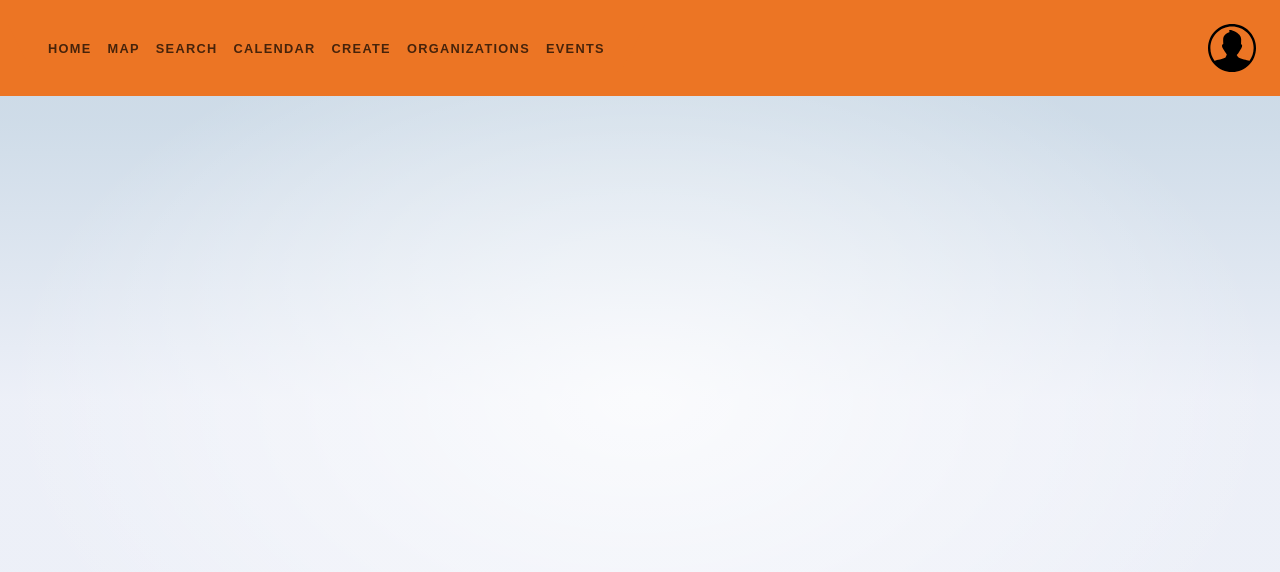
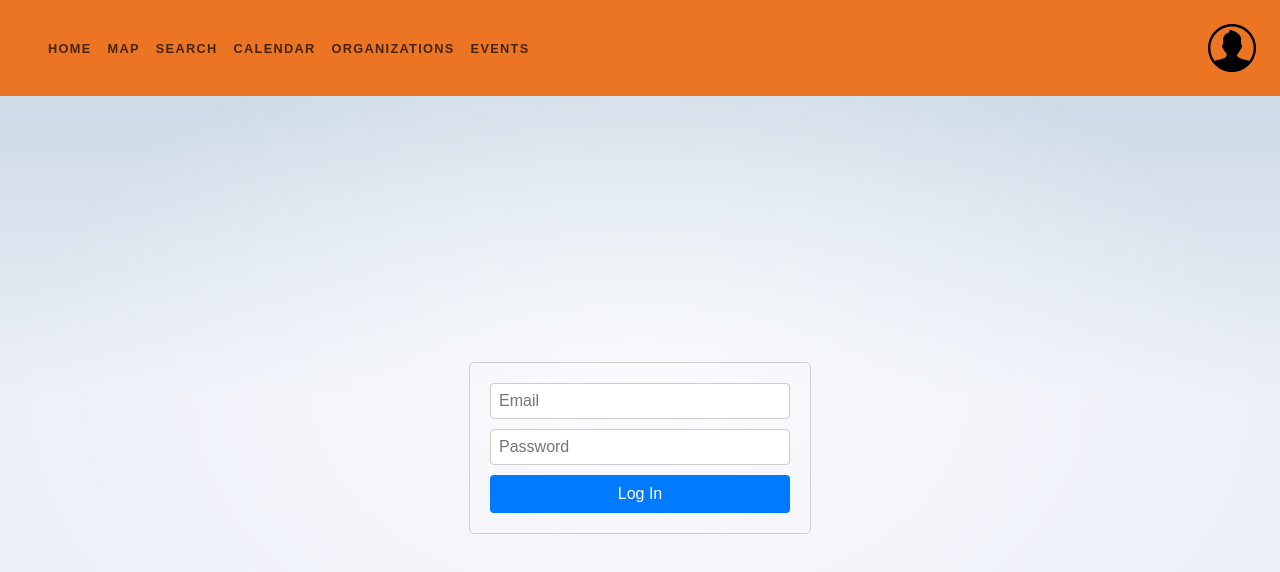
Before and after one commit to ThejasKumar100/Kickmap-FD, a SvelteKit app in the folder FE5/: page /student in a window 1280 px wide. Shown: the top 572 px of the page. Built offline with nearby package versions, Linux system fonts and the light colour scheme; no server answers; the database is empty.

Commit message:
finished login page and removed createEvent from the header. Added a redirect to the createEvent page upon successful login

```diff
--- a/FE5/src/routes/Header.svelte
+++ b/FE5/src/routes/Header.svelte
@@ -43,10 +43,11 @@
 				<a href="/calendar">Calendar</a>
 			</li>
 
-			<!-- Create Event -->
+			<!-- Create Event
 			<li aria-current={$page.url.pathname === '/createEvent' ? 'page' : undefined}>
 				<a href="/createEvent">Create</a>
 			</li>
+			-->
 
 			<!-- Org Page -->
 			<li aria-current={$page.url.pathname === '/orgs' ? 'page' : undefined}>
--- a/FE5/src/routes/student/+page.svelte
+++ b/FE5/src/routes/student/+page.svelte
@@ -1,75 +1,79 @@
 <script lang="ts">
-    import type { PageData } from '../$types';
+  import { getFirestore, collection, query, where, getDocs } from 'firebase/firestore';
+  import { db } from '../../firebaseConfig';
   import { onMount } from 'svelte';
-    import { getFirestore, collection, getDocs } from 'firebase/firestore';
-    import { db } from '../../firebaseConfig';
+  import { goto } from '$app/navigation';
 
-    export let data: PageData;
 
-    let events: any[] = [];
+  let email = '';
+  let password = '';
+  let loginError = false;
 
-    async function fetchEvents() {
-      const eventsCollection = collection(db, 'events');
-      const eventSnapshot = await getDocs(eventsCollection);
-      events = eventSnapshot.docs.map(doc => doc.data() as Event);
+  async function login() {
+    try {
+      const q = query(collection(db, 'accounts'), where('email', '==', email), where('password', '==', password));
+      const querySnapshot = await getDocs(q);
+
+      if (querySnapshot.empty) {
+        loginError = true; // No matching account found
+      } else {
+        // Handle successful login
+        loginError = false;
+        console.log('Login successful:', querySnapshot.docs.map(doc => doc.data()));
+        goto('/createEvent');
+      }
+    } catch (err) {
+      loginError = true;
+      console.error('Login failed:', err);
+    }
   }
 
-    onMount(fetchEvents);
+  onMount(() => {
+    console.log("Login component mounted");
+  });
 </script>
 
-  <!-- Display the events -->
-<!-- Display the events -->
-{#each events as event}
-  <article class="event">
-    <h2>{event.eventName}</h2>
-    <p>{event.eventDescription}</p>
-    <ul>
-      <li>Category: {event.eventCategory}</li>
-      <li>Type: {event.eventType}</li>
-      <li>Date: {event.eventDate}</li>
-      <li>Time: {event.eventTime}</li>
-      <li>School: {event.eventSchool}</li>
-      <li>Host: {event.eventHost}</li>
-      <li>Location: {event.eventLocation}</li>
-    </ul>
-  </article>
-{/each}
-
-
 <style>
-    .event {
-  background-color: #f0f0f0;
+  .login-form {
+    display: flex;
+    flex-direction: column;
+    width: 300px;
+    margin: auto;
+    padding: 20px;
     border: 1px solid #ccc;
-  border-radius: 8px;
-  padding: 20px;
-  margin-bottom: 20px;
+    border-radius: 5px;
   }
 
-.event h2 {
-  color: #333;
+  .input-field {
+    margin-bottom: 10px;
+    padding: 8px;
+    border: 1px solid #ccc;
+    border-radius: 4px;
   }
 
-.event p, .event li {
-  color: #666;
+  .submit-button {
+    padding: 10px 15px;
+    background-color: #007BFF;
+    color: white;
+    border: none;
+    border-radius: 4px;
+    cursor: pointer;
   }
 
-.event ul {
-  list-style-type: none;
-  padding: 0;
-}
-
-.details-button {
-  display: inline-block;
-  background-color: #007BFF;
-  color: white;
-  padding: 10px 20px;
-  text-decoration: none;
-  border-radius: 5px;
-  font-weight: bold;
-}
-
-.details-button:hover {
+  .submit-button:hover {
     background-color: #0056b3;
   }
 
+  .error {
+    color: red;
+  }
 </style>
+
+<div class="login-form">
+  <input type="email" class="input-field" bind:value={email} placeholder="Email">
+  <input type="password" class="input-field" bind:value={password} placeholder="Password">
+  <button on:click={login} class="submit-button">Log In</button>
+  {#if loginError}
+    <p class="error">Invalid email or password.</p>
+  {/if}
+</div>
```
Also changed, not shown: FE5/src/routes/events/[eventId]/+page.svelte (+21 -9 lines). Lines whose indentation alone changed are shown as unchanged.
